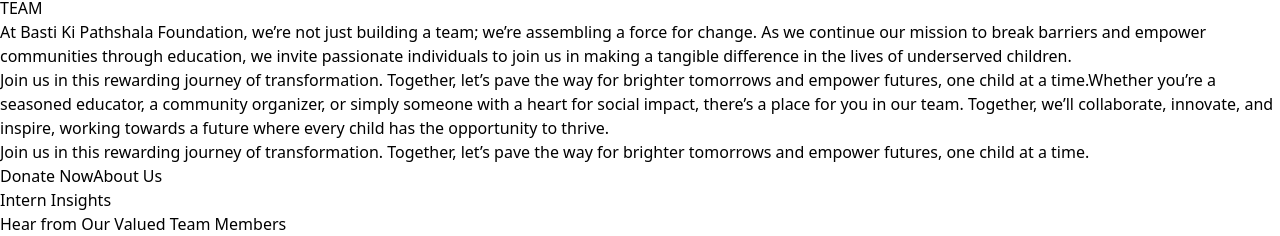
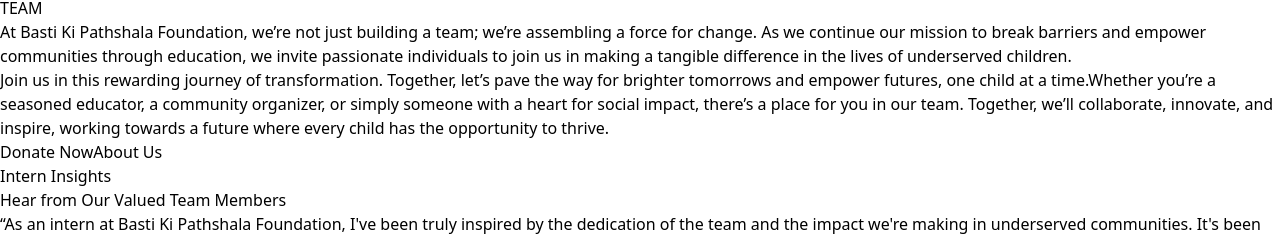
Before and after one commit to NishantSingh2964/NGO-website, a React (Vite) app: page / in a window 1280 px wide. Shown: the part 4433-4669 px from the top of the page. Built offline with nearby package versions, Linux system fonts and the light colour scheme.

Commit message:
Update Home.jsx

```diff
--- a/src/Pages/Home.jsx
+++ b/src/Pages/Home.jsx
@@ -136,7 +136,6 @@
                     <p className="text-gray-500 text-sm leading-relaxed">
                         Join us in this rewarding journey of transformation. Together, let’s pave the way for brighter tomorrows and empower futures, one child at a time.Whether you’re a seasoned educator, a community organizer, or simply someone with a heart for social impact, there’s a place for you in our team. Together, we’ll collaborate, innovate, and inspire, working towards a future where every child has the opportunity to thrive.
                     </p>
-                    <p>Join us in this rewarding journey of transformation. Together, let’s pave the way for brighter tomorrows and empower futures, one child at a time.</p>
                     <div className="flex gap-4 mt-4">
                         <Link to="/donate" className="bg-yellow-400 hover:bg-yellow-500 text-white px-6 py-3 rounded-md font-semibold transition">
                             Donate Now
```
